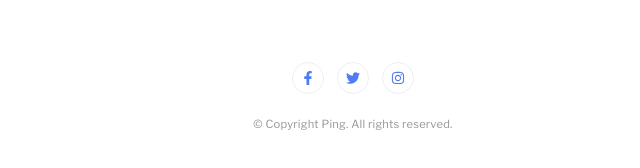
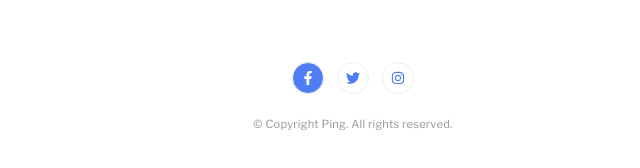
Before and after one commit to 0xabdulkhalid/ping-coming-soon-page, a website: page index.html in a window 1280 px wide. In both pictures the pointer is over the link 595 px from the left and 889 px from the top of the page. Shown: the part 812-980 px from the top of the page, 287-927 px from the left. Drawn offline with Linux system fonts and the light colour scheme; files whose address does not match are found by name.

Commit message:
feat: add hover to social anchors

```diff
--- a/styles.css
+++ b/styles.css
@@ -257,11 +257,13 @@ footer {
     height: 2rem;
     width: 2rem;
     border: 1px solid #eee;
+    transition: .7s ease;
 }
 .footer__socials-container img {
     aspect-ratio: 1/1;
     padding: .5rem;
     filter: invert(38%) sepia(81%) saturate(1096%) hue-rotate(203deg) brightness(101%) contrast(91%);
+    transition: .4s ease;
 }
 
 
@@ -324,6 +326,12 @@ footer {
     .footer__socials-container {
         padding-bottom: 1.7em;
     }
+    .footer__socials-container a:hover {
+        background: var(--blue);
+    }
+    .footer__socials-container a:hover img {
+        filter: invert(1);
+    }
     .footer__copyright {
         font-size: .7rem;
         letter-spacing: .02em;
```
